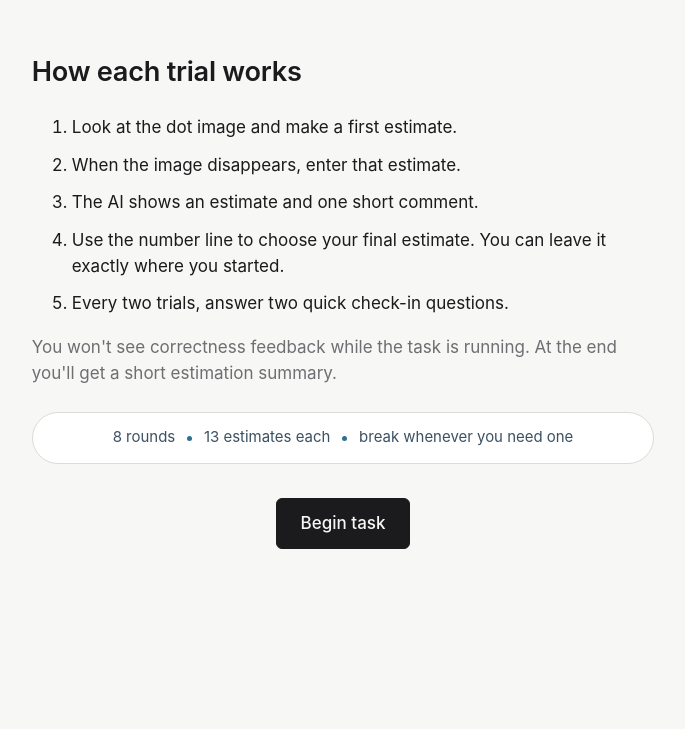
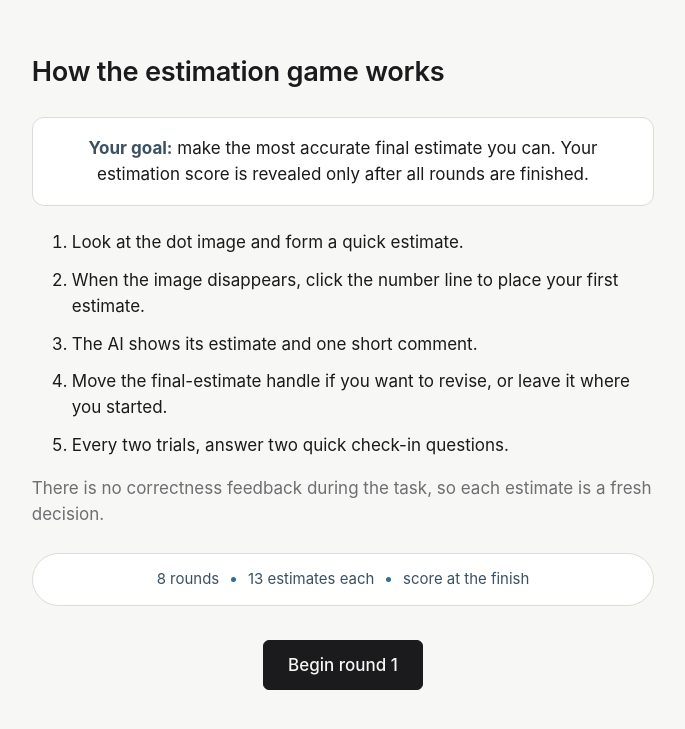
Before and after one commit to jennapfeifer/ai-beast-prototype, a Flask app: page /instructions in a window 1280 px wide. Shown: the top 729 px of the page, without its empty margins (297-982 px from the left). Run offline with Flask 3, Linux system fonts and the light colour scheme; the visitor is signed in with stand-in values (Sample User, id 1).

Commit message:
Add files via upload

```diff
--- a/templates/base.html
+++ b/templates/base.html
@@ -4,7 +4,7 @@
 <meta charset="utf-8">
 <meta name="viewport" content="width=device-width,initial-scale=1">
 <title>{% block title %}Dot estimation study{% endblock %}</title>
-<link rel="stylesheet" href="{{ url_for('static', filename='style.css', v='5.1') }}">
+<link rel="stylesheet" href="{{ url_for('static', filename='style.css', v='6.0') }}">
 </head>
 <body>
 {% block body %}{% endblock %}
--- a/templates/consent.html
+++ b/templates/consent.html
@@ -7,10 +7,10 @@
 
   <h2>What you'll do</h2>
   <ul>
-    <li>Estimate the number of dots in 104 images, split into 8 rounds.</li>
+    <li>Complete 8 rounds of quick dot-estimation trials.</li>
     <li>After each first estimate, an AI assistant gives an estimate and a short comment.</li>
-    <li>Choose a final estimate on a number line. Every two trials, answer two quick check-in questions.</li>
-    <li>No correctness feedback is shown during the task. An overall estimation summary appears at the end.</li>
+    <li>Choose your final estimate on a number line. Every two trials, answer two quick check-in questions.</li>
+    <li>Your estimation score is shown only after the task is complete.</li>
   </ul>
 
   <h2>Before you agree</h2>
--- a/templates/instructions.html
+++ b/templates/instructions.html
@@ -1,27 +1,33 @@
 {% extends "base.html" %}
 {% block body %}
 <div class="wrap">
-  <h1>How each trial works</h1>
+  <h1>How the estimation game works</h1>
+
+  <div class="game-goal">
+    <strong>Your goal:</strong> make the most accurate final estimate you can.
+    Your estimation score is revealed only after all rounds are finished.
+  </div>
+
   <ol class="compact-steps">
-    <li>Look at the dot image and make a first estimate.</li>
-    <li>When the image disappears, enter that estimate.</li>
-    <li>The AI shows an estimate and one short comment.</li>
-    <li>Use the number line to choose your final estimate. You can leave it exactly where you started.</li>
+    <li>Look at the dot image and form a quick estimate.</li>
+    <li>When the image disappears, click the number line to place your first estimate.</li>
+    <li>The AI shows its estimate and one short comment.</li>
+    <li>Move the final-estimate handle if you want to revise, or leave it where you started.</li>
     <li>Every two trials, answer two quick check-in questions.</li>
   </ol>
 
-  <p class="muted">You won't see correctness feedback while the task is running. At the end you'll get a short estimation summary.</p>
+  <p class="muted">There is no correctness feedback during the task, so each estimate is a fresh decision.</p>
 
   <div class="study-roadmap" aria-label="Study progress">
-    <span>8 rounds</span><i></i><span>13 estimates each</span><i></i><span>break whenever you need one</span>
+    <span>8 rounds</span><i></i><span>13 estimates each</span><i></i><span>score at the finish</span>
   </div>
 
   {% if not skip_practice %}
   <h2>One warm-up first</h2>
-  <p>The warm-up uses the same sequence and isn't included in the study data.</p>
+  <p>The warm-up uses the same interaction and isn't included in the study data.</p>
   <div class="center"><a href="{{ url_for('task') }}"><button>Begin warm-up</button></a></div>
   {% else %}
-  <div class="center"><a href="{{ url_for('task') }}"><button>Begin task</button></a></div>
+  <div class="center"><a href="{{ url_for('task') }}"><button>Begin round 1</button></a></div>
   {% endif %}
 </div>
 {% endblock %}
--- a/templates/task.html
+++ b/templates/task.html
@@ -15,5 +15,5 @@ window.BEAST_CFG = {
   researcher_mode: {{ researcher_mode }}
 };
 </script>
-<script src="{{ url_for('static', filename='task.js', v='5.1') }}"></script>
+<script src="{{ url_for('static', filename='task.js', v='6.0') }}"></script>
 {% endblock %}
```
Also changed, not shown: templates/debrief.html (+11 -5 lines).
